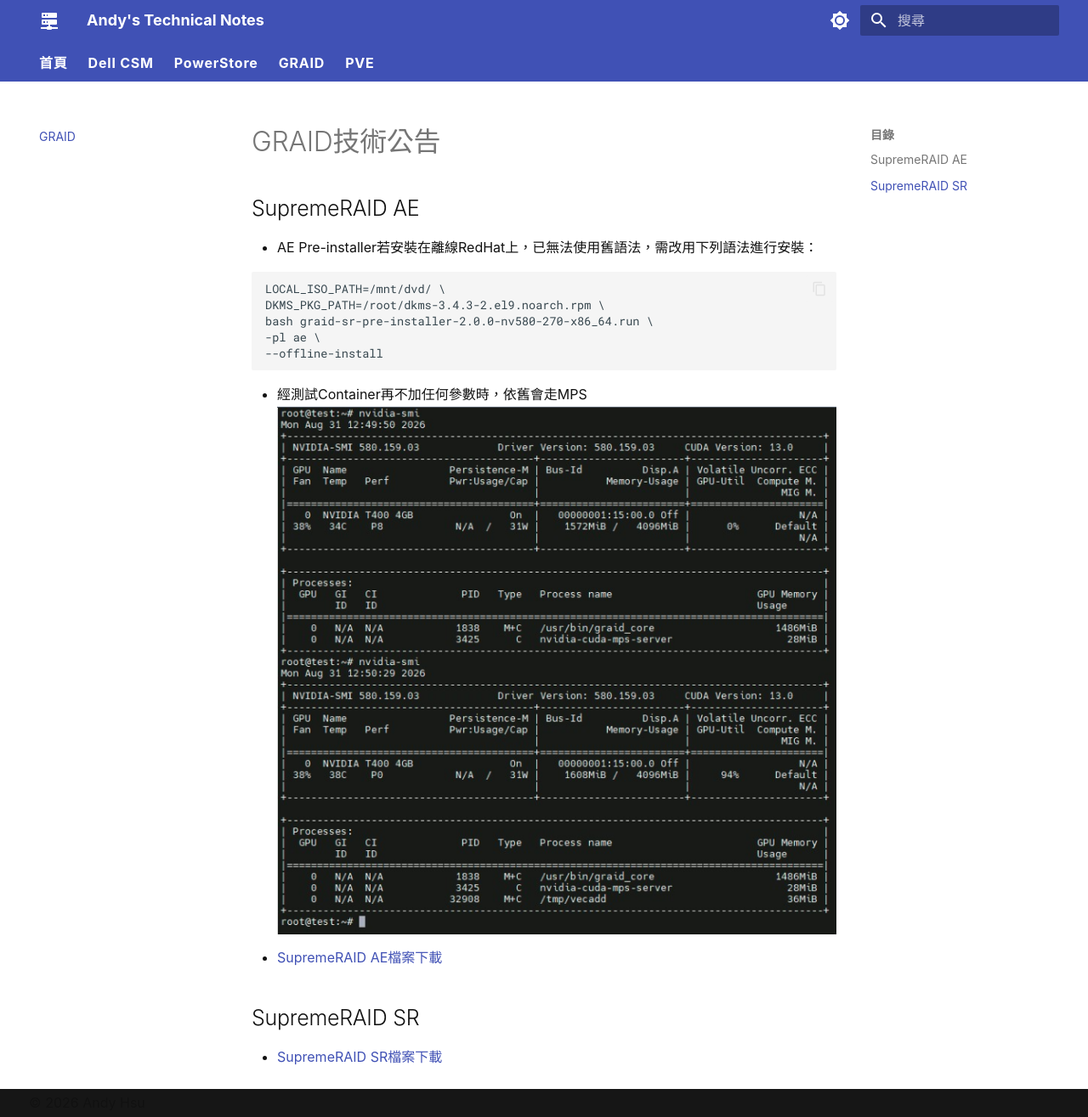
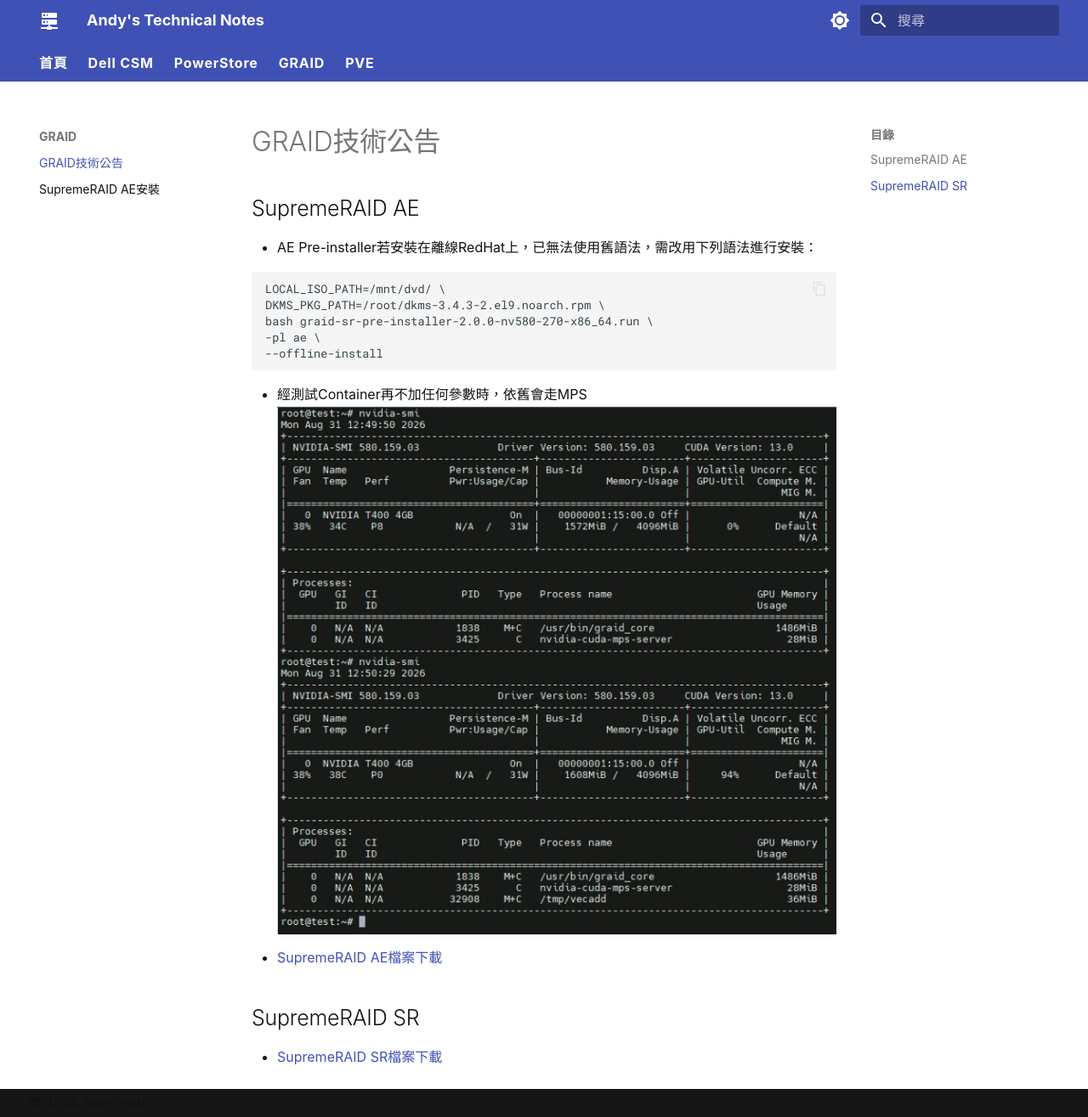
Before and after one commit to Andy0583/Metaage, an MkDocs documentation site: the page built from docs/graid/graid.md, in a window 1280 px wide and 1315 px high. Shown: the whole window at 85% size. Built offline with MkDocs 1.6.1 and Material for MkDocs 9.7.7, drawn with Linux system fonts in a browser that asks for light colours.

Commit message:
Update mkdocs.yml

```diff
--- a/mkdocs.yml
+++ b/mkdocs.yml
@@ -40,5 +40,7 @@ nav:
     - PSTCLI安裝: pst/pstcli.md
     - PST Replication: pst/pstrep.md
     - PST Log收集: pst/collection.md
-  - GRAID: graid/graid.md
+  - GRAID:
+    - GRAID技術公告: graid/graid.md
+    - SupremeRAID AE安裝: graid/aeinstall.md
   - PVE: pve/pve.md
```
